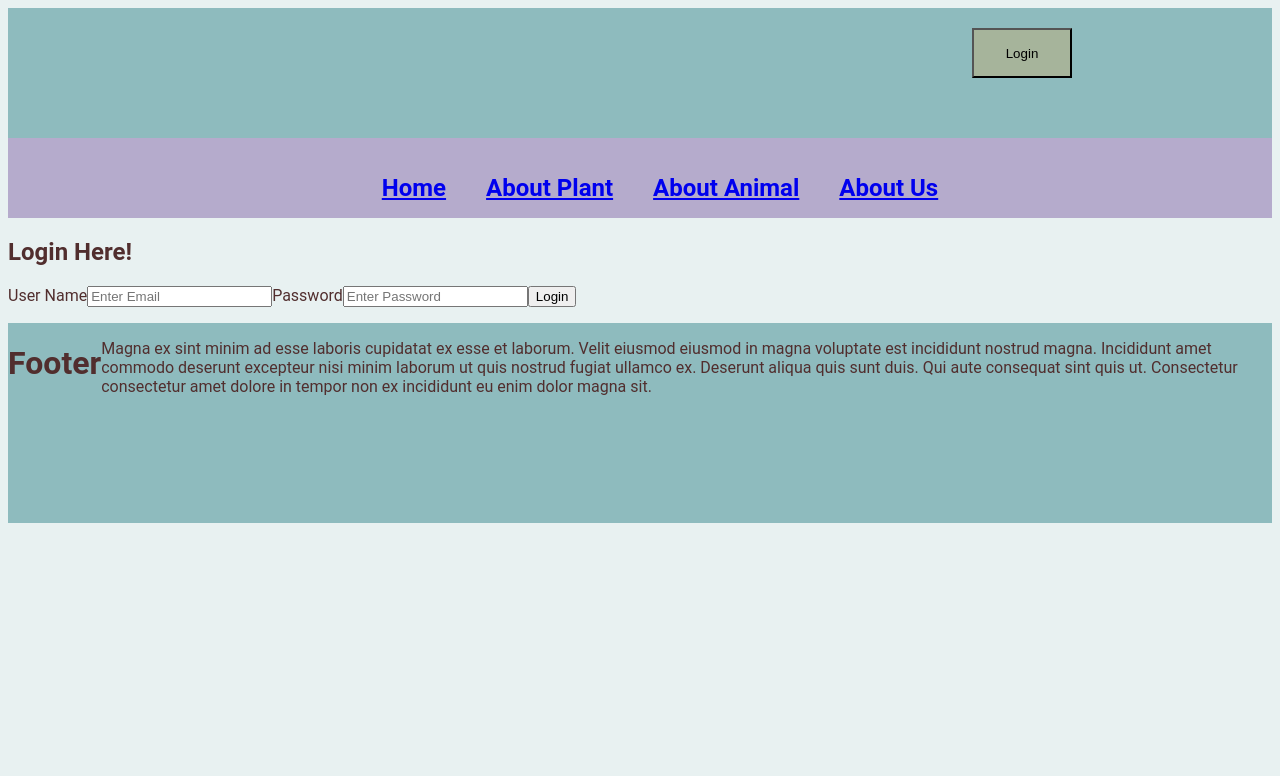
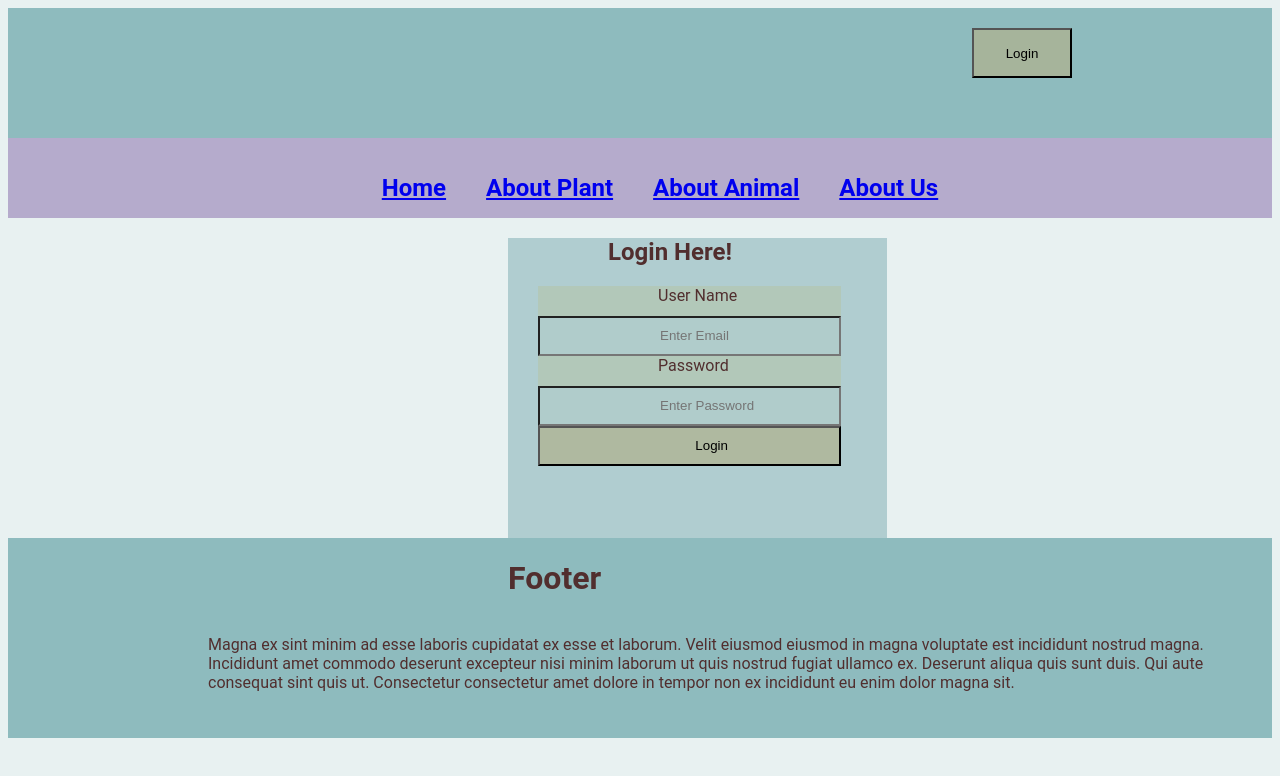
Before and after one commit to ghulam03/asnCoralMango, a Next.js app: page /login in a window 1280 px wide. Shown: the top 776 px of the page. Built offline with nearby package versions, Linux system fonts and the light colour scheme.

Commit message:
completed the project

```diff
--- a/components/footer.module.css
+++ b/components/footer.module.css
@@ -2,7 +2,13 @@
     background-color: var(--header-color);
     height:200px;
     display:flex;
-    flex-direction: row;
-    justify-content: end;
+    flex-direction: column;
+    justify-content: flex-start;
 
 }
+.container h1{
+    margin-left: 500px;
+}
+.container p{
+    margin-left: 200px;
+}
--- a/pages/_app.js
+++ b/pages/_app.js
@@ -2,7 +2,6 @@ import "../styles/global.css";
 
 import Layout from "../components/Layout";
 import { Provider } from "react-redux";
-// import { SessionProvider } from "next-auth/react";
 import { store } from "../store/store";
 
 export default function MyApp({
@@ -12,11 +11,9 @@ export default function MyApp({
   return (
     <>
       <Provider store={store}>
-        {/* <SessionProvider session={session}> */}
         <Layout>
           <Component {...pageProps} />
         </Layout>
-        {/* </SessionProvider> */}
       </Provider>
     </>
   );
--- a/pages/login.js
+++ b/pages/login.js
@@ -1,20 +1,18 @@
 import React, { useState } from "react";
 
 import { addUser } from "../store/userSlice";
+import styles from "../styles/login.module.css";
 import { useDispatch } from "react-redux";
 import { useRouter } from "next/router";
 
 function Login() {
-    useState
-    const [loginFB, setloginFB] = useState("")
-    const dispatch=useDispatch()
-    const router =useRouter()
+    const dispatch = useDispatch();
+    const router = useRouter();
+  const [loginFB, setloginFB] = useState("");
   const [userName, setuserName] = useState("");
   const [password, setpassword] = useState("");
 
-  // async
   function handleSubmit(e) {
-
     e.preventDefault();
 
     //    const response =await
@@ -28,15 +26,13 @@ function Login() {
       .then((data) => data.json())
       .then((datta) => {
         console.log(datta);
-        if(datta.isAuthenticated){
-            console.log("logged in")
-            router.push('/')
-            dispatch(addUser())
-
-        }
-        else{
-            console.log("Invalid Credential")
-            setloginFB('Invalid Credential')
+        if (datta.isAuthenticated) {
+          console.log("logged in");
+          router.push("/");
+          dispatch(addUser());
+        } else {
+          console.log("Invalid Credential");
+          setloginFB("Invalid Credential");
         }
       });
 
@@ -45,14 +41,13 @@ function Login() {
   }
   return (
     <>
-      <div>
+      <div className={styles.container}>
         <h2
-        // className={styles.title}
         >
           Login Here!
         </h2>
         <form
-          // className={styles.formcontainer}
+          className={styles.formcontainer}
           onSubmit={handleSubmit}
         >
           <label>User Name</label>
--- a/styles/aboutUs.module.css
+++ b/styles/aboutUs.module.css
@@ -1,3 +1,4 @@
 .container{
     background-color: var(--about);
+    margin-left: 200px;
 }
--- a/styles/animal.module.css
+++ b/styles/animal.module.css
@@ -1,3 +1,4 @@
 .container{
     background-color: var(--animal);
+    margin-left: 200px;
 }
--- a/styles/global.css
+++ b/styles/global.css
@@ -4,15 +4,19 @@
 
 body {
   background-color: var(--primary-color-light);
+  --home:rgba(99, 93, 107, 0.119);
+  --login:rgba(133, 179, 185, 0.563);
   --header-color:rgba(133, 182, 185, 0.908);
   --primary-color-light: rgba(133, 182, 185, 0.188);
   --user-card-color:rgba(157, 141, 141, 0.469);
+  --user-card-light-color:rgba(152, 97, 97, 0.294);
   --animal:rgba(83, 88, 94, 0.252);
   --plant:rgba(208, 231, 198, 0.679);
   --about: rgba(177, 133, 185, 0.296);
   --button:rgba(176, 178, 142, 0.726);
   --button-light:rgba(185, 166, 133, 0.829);
   --navbar:rgba(154, 133, 185, 0.646);
+  --login:rgba(133, 179, 185, 0.563);
   color: #512e2e;
 
   font-family: "Roboto", sans-serif;
--- a/styles/index.module.css
+++ b/styles/index.module.css
@@ -1,65 +1,51 @@
+.container {
+  background-color: var(--home);
+  margin-left: 200px;
+  /* height:600px; */
+}
+.container input {
+  padding-left: 20px;
+  height: 40px;
+  width: 20%;
+  margin-left: 20px;
+}
+.container button {
+  padding-left: 20px;
+  height: 40px;
+  width: 20%;
 
-.userCard{
-    background-color: var(--user-card-color);
+  background-color: var(--button);
+}
+.container button:hover {
+  background-color: var(--button-light);
 }
 
-
-
-.toggle {
-    display: inline-block;
-    /* position: relative; */
-    width: 60px;
-    height: 34px;
+.userCard {
+  background-color: var(--user-card-color);
+  width: 30%;
+  height: 150px;
+  padding-left: 80px;
+  margin-left: 200px;
+}
+.userCard:hover {
+  background-color: var(--user-card-light-color);
+}
+.tableViewH tr {
+  margin-left: 200px;
+  margin-top: 20px;
+  display: flex;
+  flex-direction: row;
+  justify-content: space-between;
+  width: 50%;
+  height: 30px;
+  background-color: rgba(135, 160, 160, 0.525);
+}
+.tableView tr {
+    margin-left: 200px;
+    display: flex;
+    flex-direction: row;
+    justify-content: space-between;
+    width: 50%;
+    height: 30px;
+    background-color: rgba(135, 160, 160, 0.138);
   }
-
-  .toggle input {
-    opacity: 0;
-    width: 0;
-    height: 0;
-  }
-
-  .slider {
-    position: absolute;
-    cursor: pointer;
-    top: 0;
-    left: 0;
-    right: 0;
-    bottom: 0;
-    background-color: #ccc;
-    transition: .4s;
-    border-radius: 34px;
-  }
-
-  .slider:before {
-    position: absolute;
-    content: "";
-    height: 26px;
-    width: 26px;
-    left: 4px;
-    bottom: 4px;
-    background-color: white;
-    transition: .4s;
-    border-radius: 50%;
-  }
-
-  input:checked + .slider {
-    background-color: #2196F3;
-  }
-
-  input:focus + .slider {
-    box-shadow: 0 0 1px #2196F3;
-  }
-
-  input:checked + .slider:before {
-    transform: translateX(26px);
-  }
-
-  /* Rounded sliders
-  .slider.round {
-    border-radius: 34px;
-  }
-
-  .slider.round:before {
-    border-radius: 50%;
-  }
-   */
--- /dev/null
+++ b/styles/login.module.css
@@ -0,0 +1,40 @@
+.container {
+  background-color: var(--login);
+  height: 300px;
+  margin-left: 500px;
+  width: 30%;
+}
+.container h2 {
+  margin-left: 100px;
+}
+.formcontainer {
+  display: flex;
+  flex-direction: column;
+  align-items: flex-start;
+}
+.formcontainer label {
+  padding-left: 120px;
+  height: 30px;
+  width: 80%;
+  margin-left: 30px;
+  background-color: rgba(181, 191, 146, 0.387);
+}
+.formcontainer input {
+  padding-left: 120px;
+  height: 40px;
+  width: 80%;
+  margin-left: 30px;
+  background-color: rgba(181, 191, 146, 0.078);
+}
+
+.formcontainer button {
+  padding-left: 50px;
+  height: 40px;
+  width: 80%;
+  margin-left: 30px;
+
+  background-color: var(--button);
+}
+.formcontainer button:hover {
+  background-color: var(--button-light);
+}
--- a/styles/plant.module.css
+++ b/styles/plant.module.css
@@ -1,3 +1,4 @@
 .container{
     background-color: var(--plant);
+    margin-left: 200px;
 }
```
Also changed, not shown: pages/index.js (+76 -46 lines), components/UserCard.js (deleted).
